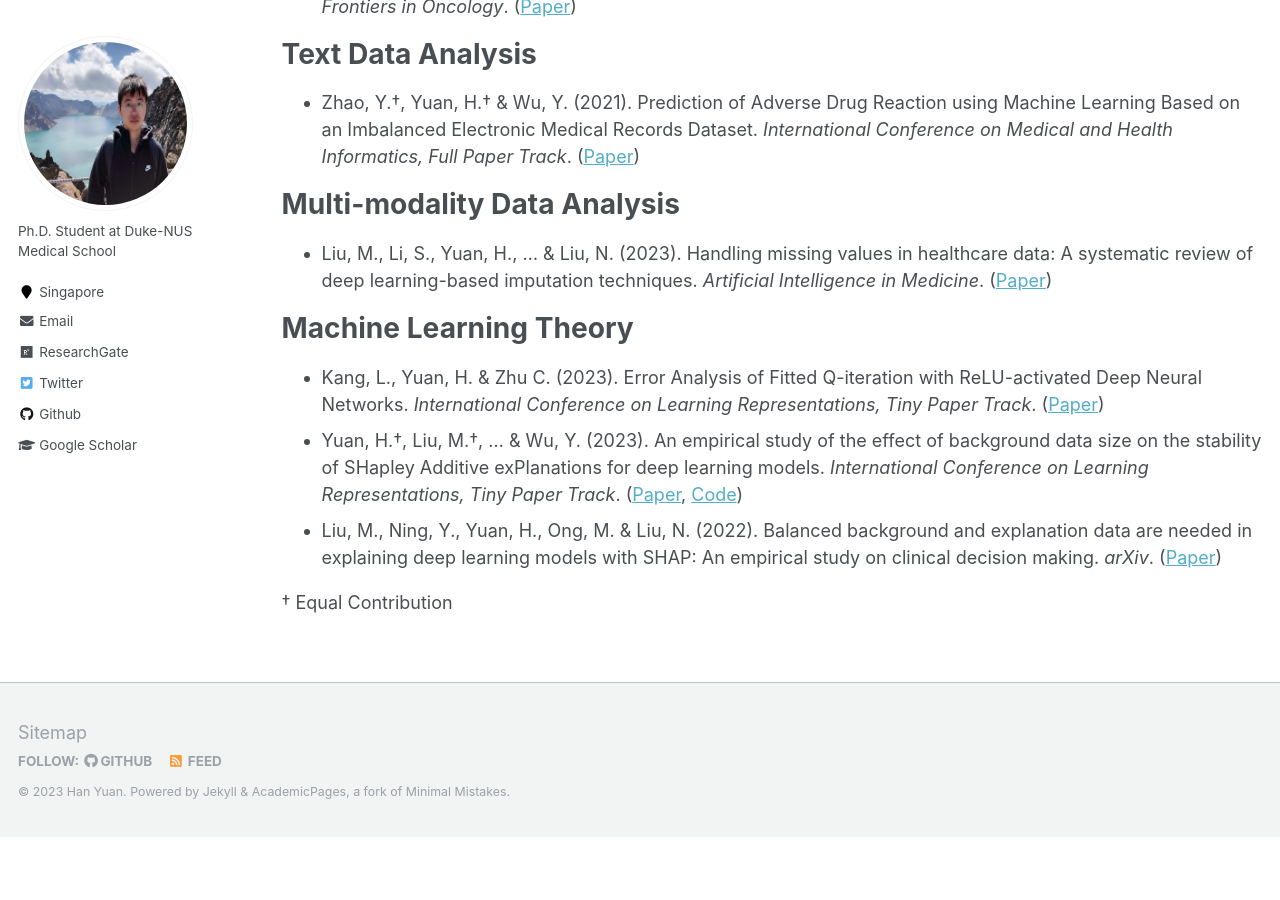
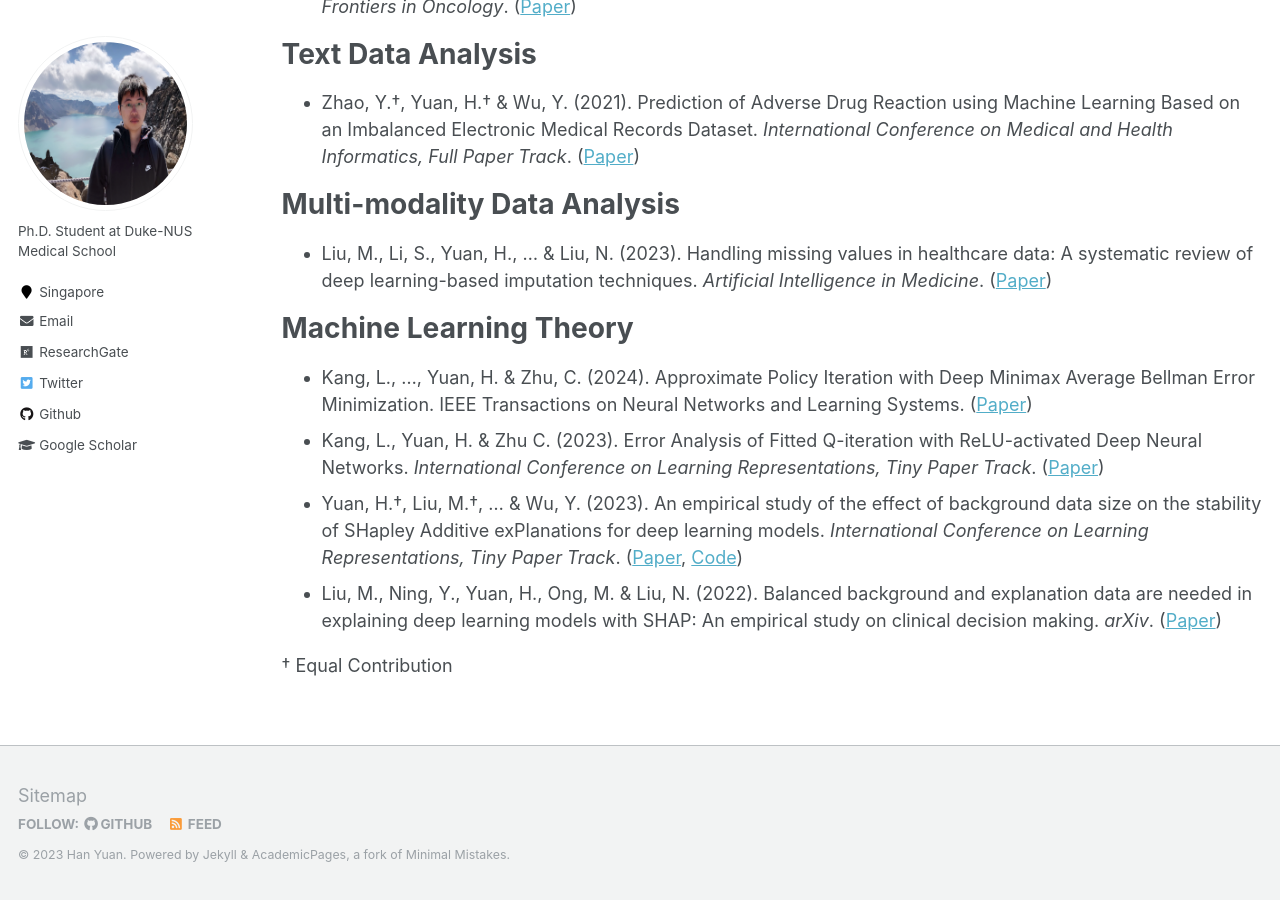
Before and after one commit to Han-Yuan-Med/Han-Yuan-Med.github.io, a Jekyll site: the page built from _pages/publications.md, in a window 1280 px wide and 900 px high, scrolled down 990 px. Built offline with Jekyll 4.4.1, drawn with Linux system fonts in a browser that asks for light colours; before the commit the page ends 1827 px from its top, so only the background shows below that.

Commit message:
Update publications.md

```diff
--- a/_pages/publications.md
+++ b/_pages/publications.md
@@ -26,6 +26,7 @@ author_profile: true
 * Liu, M., Li, S., Yuan, H., ... & Liu, N. (2023). Handling missing values in healthcare data: A systematic review of deep learning-based imputation techniques. *Artificial Intelligence in Medicine*. ([Paper](http://han-yuan-med.github.io/files/Handling missing values in healthcare data A systematic review of deep learning-based imputation techniques.pdf))
 
 # Machine Learning Theory
+* Kang, L., …, Yuan, H. & Zhu, C. (2024). Approximate Policy Iteration with Deep Minimax Average Bellman Error Minimization. IEEE Transactions on Neural Networks and Learning Systems. ([Paper](http://han-yuan-med.github.io/files/.pdf))
 * Kang, L., Yuan, H. & Zhu C. (2023). Error Analysis of Fitted Q-iteration with ReLU-activated Deep Neural Networks. *International Conference on Learning Representations, Tiny Paper Track*. ([Paper](http://han-yuan-med.github.io/files/Error Analysis of Fitted Q-iteration with ReLU-Activated Deep Neural Networks.pdf))
 * Yuan, H.†, Liu, M.†, … & Wu, Y. (2023). An empirical study of the effect of background data size on the stability of SHapley Additive exPlanations for deep learning models. *International Conference on Learning Representations, Tiny Paper Track*. ([Paper](http://han-yuan-med.github.io/files/An empirical study of the effect of background data size on the stability of SHapley Additive exPlanations (SHAP) for deep learning models.pdf), [Code](https://github.com/Han-Yuan-Med/shap-bg-size))
 * Liu, M., Ning, Y., Yuan, H., Ong, M. & Liu, N. (2022). Balanced background and explanation data are needed in explaining deep learning models with SHAP: An empirical study on clinical decision making. *arXiv*. ([Paper](http://han-yuan-med.github.io/files/Balanced background and explanation data are needed in explaining deep learning models with SHAP An empirical study on clinical decision making.pdf))
```
